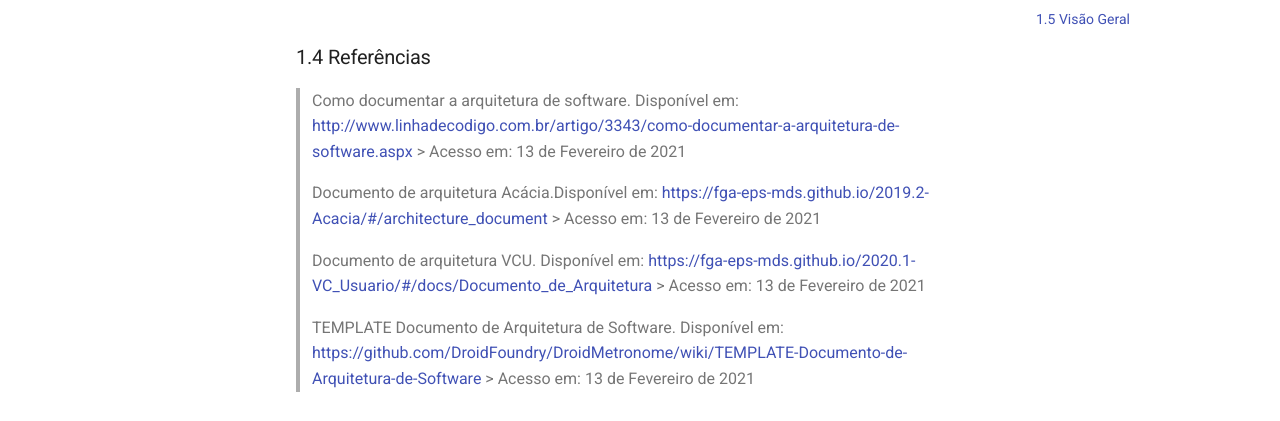
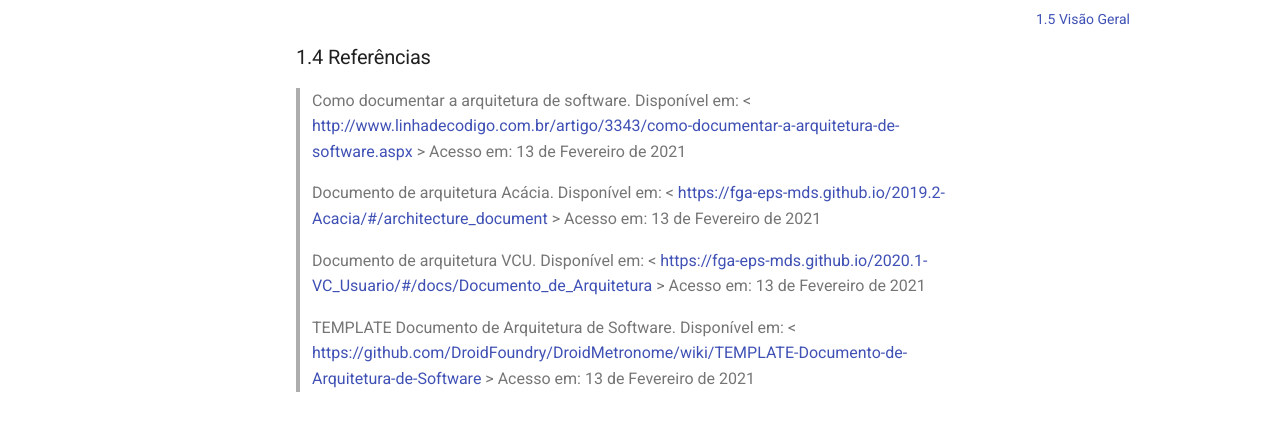
Before and after one commit to fga-eps-mds/2020.2-Hortum, an MkDocs documentation site: the page built from docs/Documento_de_arquitetura.md, in a window 1280 px wide and 900 px high, scrolled down 750 px. Shown: the part 269-690 px from the top of the window. Built offline with MkDocs 1.6.1 and Material for MkDocs 9.7.7, drawn with Linux system fonts in a browser that asks for light colours; comment, search, counter and statistics services are not loaded.

Commit message:
#29 Padronização dos links da referência

```diff
--- a/docs/Documento_de_arquitetura.md
+++ b/docs/Documento_de_arquitetura.md
@@ -27,13 +27,13 @@ Abreviação|Significado
 
 ### 1.4 Referências
 
-> Como documentar a arquitetura de software. Disponível em: [http://www.linhadecodigo.com.br/artigo/3343/como-documentar-a-arquitetura-de-software.aspx](http://www.linhadecodigo.com.br/artigo/3343/como-documentar-a-arquitetura-de-software.aspx) > Acesso em: 13 de Fevereiro de 2021
+> Como documentar a arquitetura de software. Disponível em: < [http://www.linhadecodigo.com.br/artigo/3343/como-documentar-a-arquitetura-de-software.aspx](http://www.linhadecodigo.com.br/artigo/3343/como-documentar-a-arquitetura-de-software.aspx) > Acesso em: 13 de Fevereiro de 2021
 
-> Documento de arquitetura Acácia.Disponível em: [https://fga-eps-mds.github.io/2019.2-Acacia/#/architecture_document](https://fga-eps-mds.github.io/2019.2-Acacia/#/architecture_document) > Acesso em: 13 de Fevereiro de 2021
+> Documento de arquitetura Acácia. Disponível em: < [https://fga-eps-mds.github.io/2019.2-Acacia/#/architecture_document](https://fga-eps-mds.github.io/2019.2-Acacia/#/architecture_document) > Acesso em: 13 de Fevereiro de 2021
 
-> Documento de arquitetura VCU. Disponível em: [https://fga-eps-mds.github.io/2020.1-VC_Usuario/#/docs/Documento_de_Arquitetura](https://fga-eps-mds.github.io/2020.1-VC_Usuario/#/docs/Documento_de_Arquitetura) > Acesso em: 13 de Fevereiro de 2021
+> Documento de arquitetura VCU. Disponível em: < [https://fga-eps-mds.github.io/2020.1-VC_Usuario/#/docs/Documento_de_Arquitetura](https://fga-eps-mds.github.io/2020.1-VC_Usuario/#/docs/Documento_de_Arquitetura) > Acesso em: 13 de Fevereiro de 2021
 
-> TEMPLATE Documento de Arquitetura de Software. Disponível em: [https://github.com/DroidFoundry/DroidMetronome/wiki/TEMPLATE-Documento-de-Arquitetura-de-Software](https://github.com/DroidFoundry/DroidMetronome/wiki/TEMPLATE-Documento-de-Arquitetura-de-Software) > Acesso em: 13 de Fevereiro de 2021
+> TEMPLATE Documento de Arquitetura de Software. Disponível em: < [https://github.com/DroidFoundry/DroidMetronome/wiki/TEMPLATE-Documento-de-Arquitetura-de-Software](https://github.com/DroidFoundry/DroidMetronome/wiki/TEMPLATE-Documento-de-Arquitetura-de-Software) > Acesso em: 13 de Fevereiro de 2021
 
 ### 1.5 Visão Geral
 
```
Also changed, not shown: docs/Documento_de_visao.md (+3 -3 lines).
